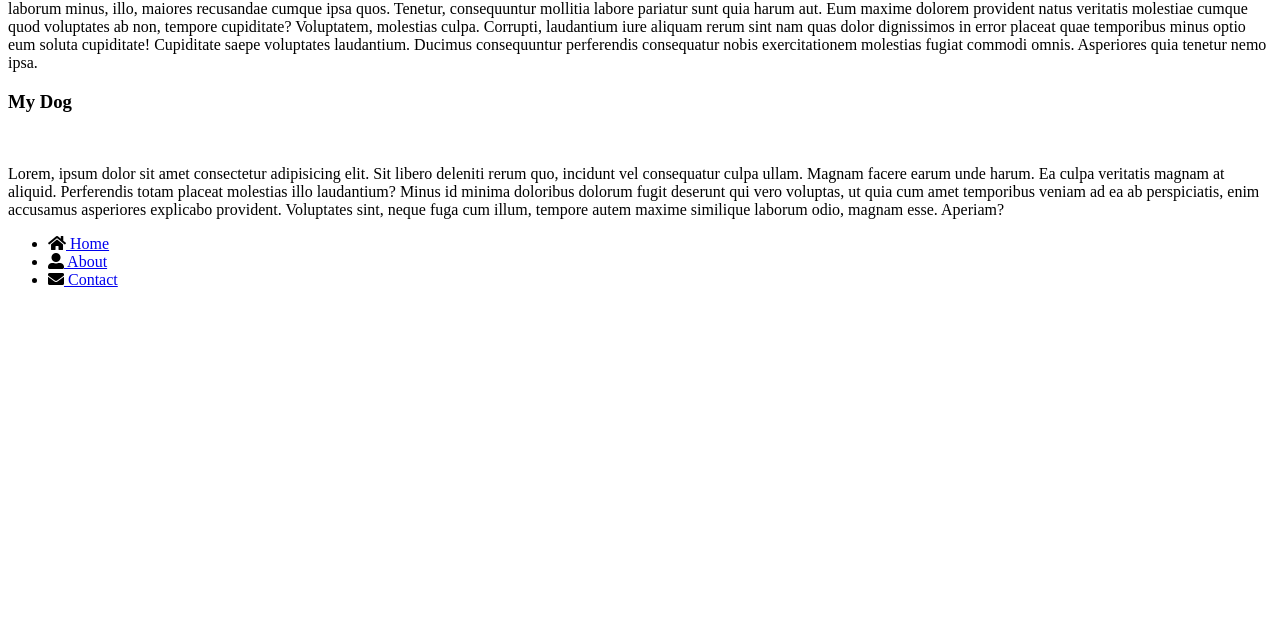
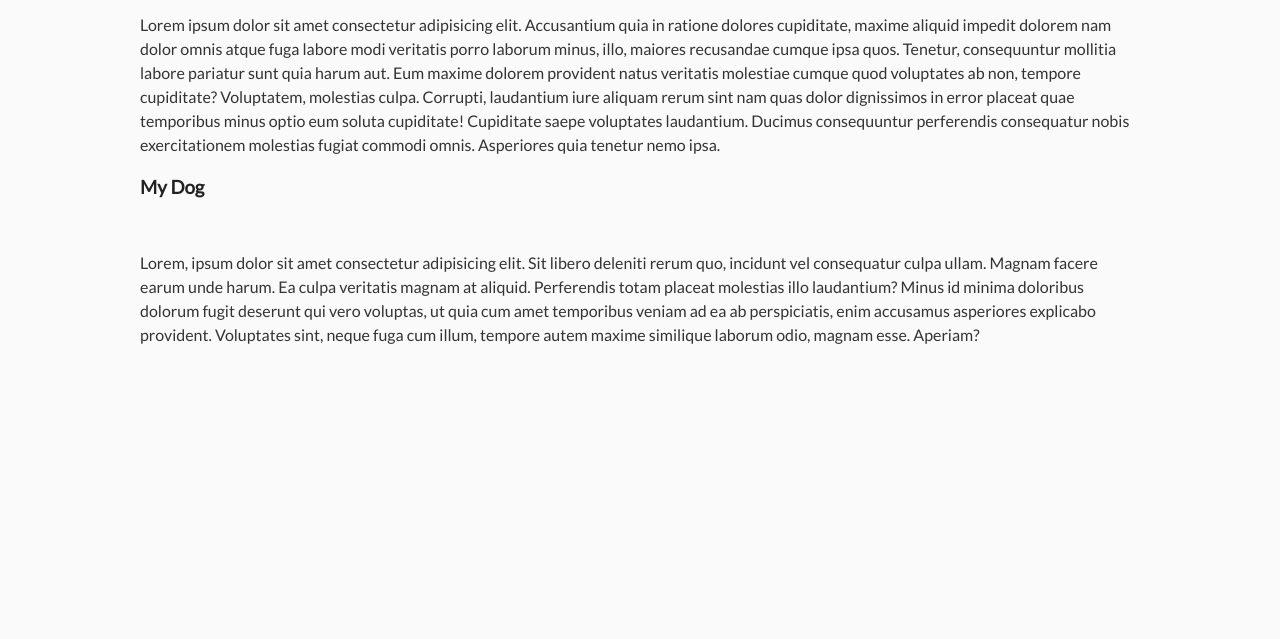
Before and after one commit to Nadimmo/Project7, a plain HTML site: page index.html in a window 1280 px wide. Shown: the part 161-800 px from the top of the page. Drawn offline with Linux system fonts and the light colour scheme.

Commit message:
index.html

```diff
--- a/Rotat.html
+++ b/index.html
@@ -6,7 +6,7 @@
     <title>Document</title>
     <link rel="stylesheet" href="https://cdnjs.cloudflare.com/ajax/libs/font-awesome/5.14.0/css/all.min.css" integrity="sha512-1PKOgIY59xJ8Co8+NE6FZ+LOAZKjy+KY8iq0G4B3CyeY6wYHN3yt9PW0XpSriVlkMXe40PTKnXrLnZ9+fkDaog==" crossorigin="anonymous" />
 
-    <link rel="stylesheet" href="C:\Users\Nadim Mostofa\Desktop\Project\style7.css">
+    <link rel="stylesheet" href="style.css">
 </head>
 <body>
     <div class="container">
```
